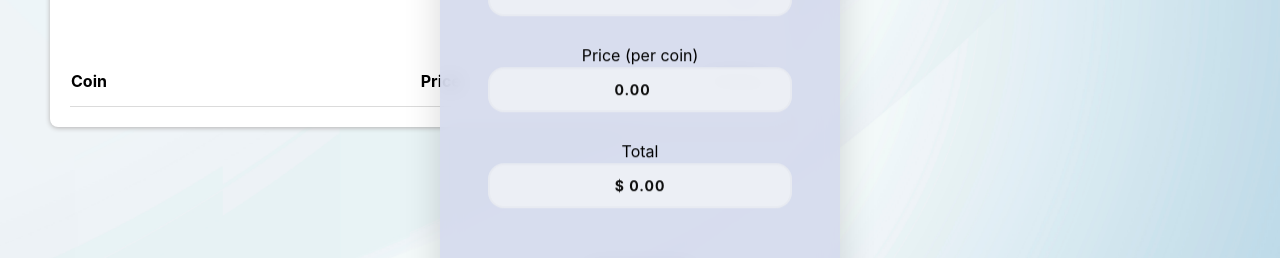
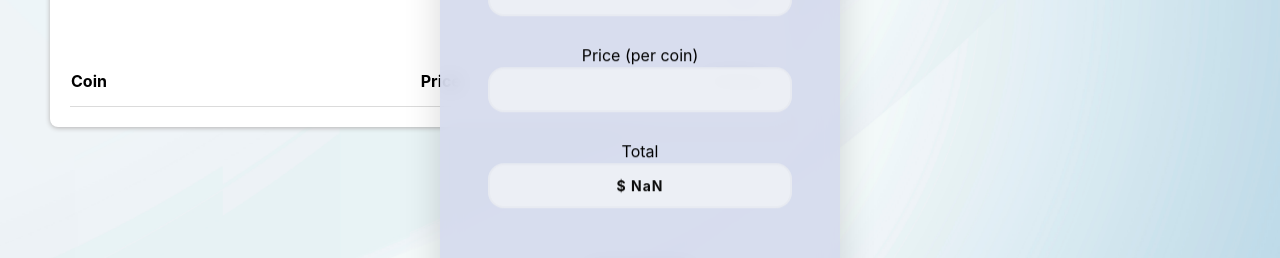
Before and after one commit to mylordkaz/cryptrack-client, a React (Vite) app: page /app/add in a window 1280 px wide. Shown: the part 434-692 px from the top of the page. Built offline with nearby package versions, Linux system fonts and the light colour scheme; no server answers.

Commit message:
modify price logic

```diff
--- a/src/pages/AddTransaction.tsx
+++ b/src/pages/AddTransaction.tsx
@@ -14,6 +14,7 @@ export default function AddTransaction() {
   const [quantity, setQuantity] = useState<number>(0);
   const cryptoPrices = useCryptoPrice();
   const { refreshData } = useTransactionContext();
+  const [price, setPrice] = useState('');
 
   useOutsideClick(transacRef, () => {
     navigate('/app');
@@ -24,6 +25,13 @@ export default function AddTransaction() {
       setSelectedCoin(cryptoPrices[0].name);
     }
   }, [cryptoPrices]);
+  useEffect(() => {
+    const fetchedPrice =
+      cryptoPrices
+        .find((crypto) => crypto.name === selectedCoin)
+        ?.price.toFixed(2) || '';
+    setPrice(fetchedPrice);
+  }, [selectedCoin, cryptoPrices]);
 
   const handleCoinChange = (event: React.ChangeEvent<HTMLSelectElement>) => {
     setSelectedCoin(event.target.value);
@@ -33,9 +41,13 @@ export default function AddTransaction() {
     setQuantity(parseFloat(event.target.value) || 0);
   };
 
-  const selectedCryptoPrice =
-    cryptoPrices.find((crypto) => crypto.name === selectedCoin)?.price || 0;
-  const total = selectedCryptoPrice * quantity;
+  const handlePriceChange = (event: React.ChangeEvent<HTMLInputElement>) => {
+    setPrice(event.target.value);
+  };
+
+  // const selectedCryptoPrice =
+  //   cryptoPrices.find((crypto) => crypto.name === selectedCoin)?.price || 0;
+  const total = parseFloat(price) * quantity;
 
   const handleSubmit = async (e: FormEvent) => {
     e.preventDefault();
@@ -45,7 +57,7 @@ export default function AddTransaction() {
       return;
     }
     try {
-      await addTransaction(selectedCoin, selectedCryptoPrice, quantity);
+      await addTransaction(selectedCoin, parseFloat(price), quantity);
       refreshData();
       navigate('/app');
     } catch (error) {
@@ -89,8 +101,8 @@ export default function AddTransaction() {
               <input
                 type="number"
                 placeholder=""
-                value={selectedCryptoPrice.toFixed(2)}
-                readOnly
+                value={price}
+                onChange={handlePriceChange}
               />
             </div>
 
```
